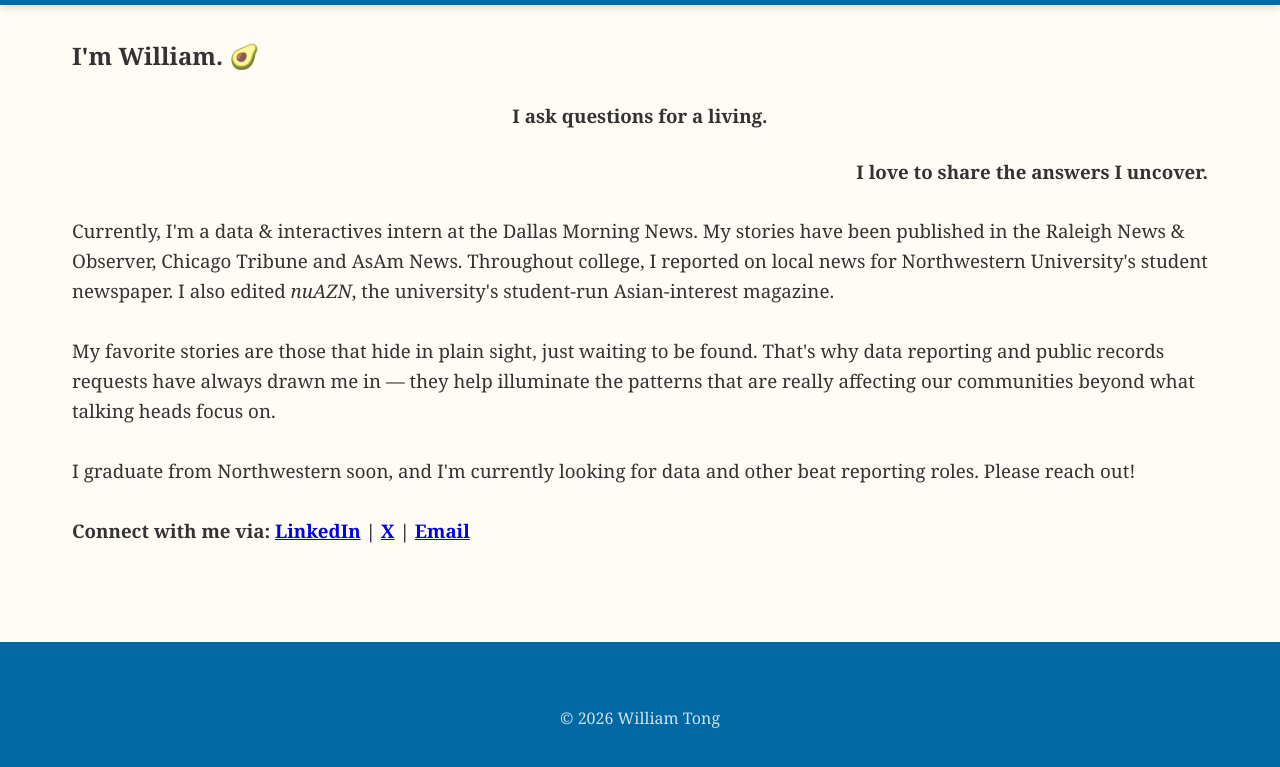
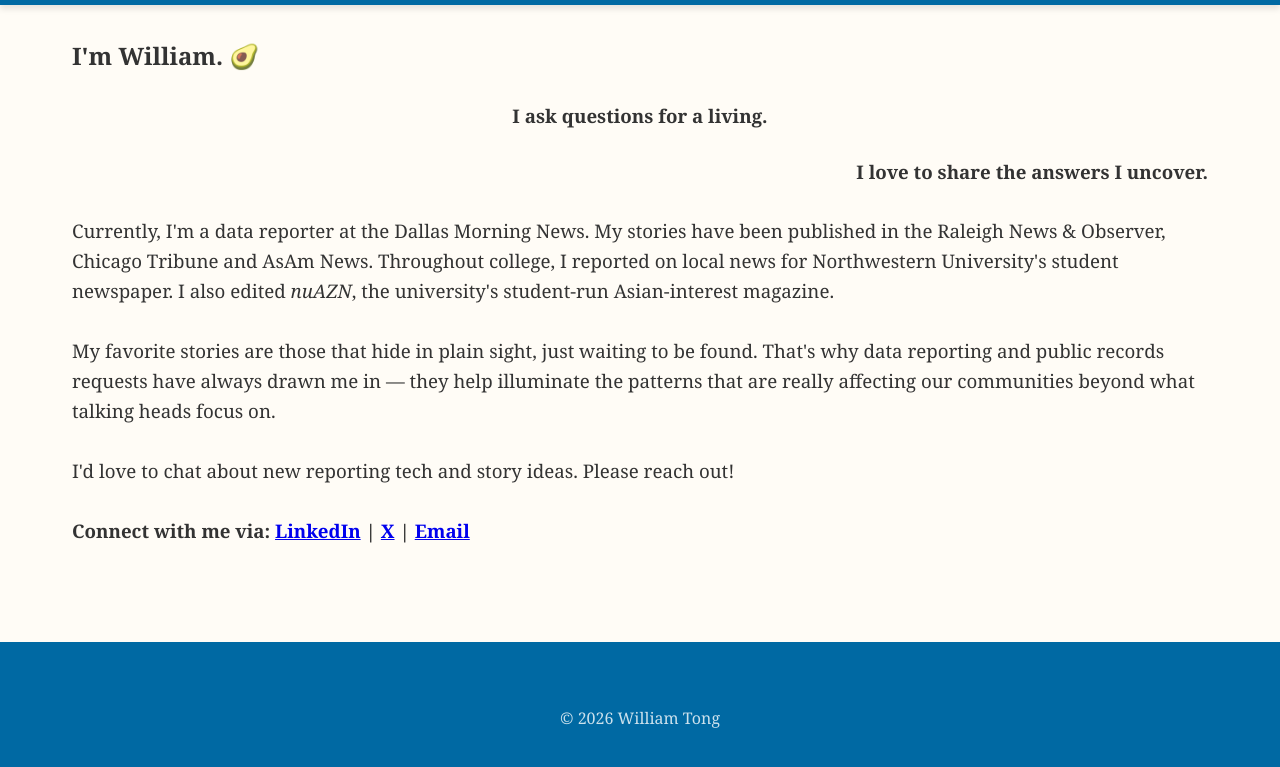
Before and after one commit to william2tong/portfolio, a plain HTML site: page index.html in a window 1280 px wide. Shown: the part 177-944 px from the top of the page. Drawn offline with Linux system fonts and the light colour scheme.

Commit message:
change homepage text

```diff
--- a/index.html
+++ b/index.html
@@ -28,7 +28,7 @@
 
                 <br><br>
 
-                <p style="font-weight: normal;">Currently, I'm a data & interactives intern at the Dallas Morning News.
+                <p style="font-weight: normal;">Currently, I'm a data reporter at the Dallas Morning News.
                     My stories have been published in the Raleigh News & Observer, Chicago Tribune and AsAm News.
                     Throughout college,
                     I reported on local news for Northwestern University's student newspaper. I also edited
@@ -39,8 +39,7 @@
                     that are really affecting our communities beyond what talking heads focus on.
 
                     <br><br>
-                    I graduate from Northwestern soon, and I'm currently looking for data and other beat reporting
-                    roles. Please reach out!
+                    I'd love to chat about new reporting tech and story ideas. Please reach out!
                 </p>
                 <br>
                 <p>
```
